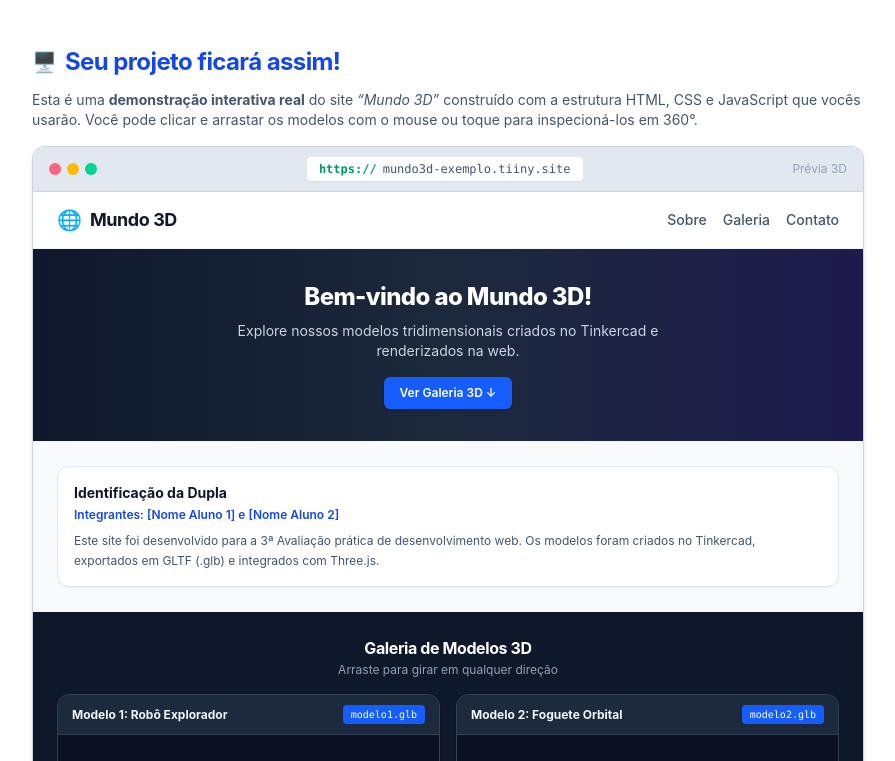
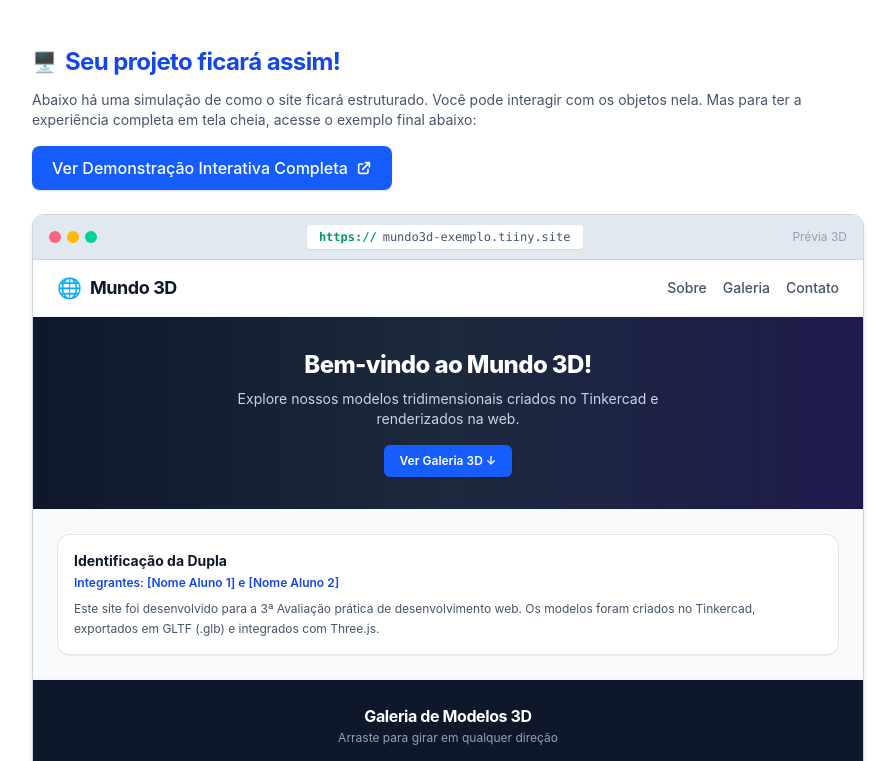
Before and after one commit to abner-lucas/atividade-site-com-modelos-3d, a React (Vite) app: page / in a window 1280 px wide. Shown: the part 859-1620 px from the top of the page, without its empty margins (192-1087 px from the left). Built offline with nearby package versions, Linux system fonts and the light colour scheme.

Commit message:
feat: add link to real interactive live demo

```diff
--- a/src/components/PreviewSection.tsx
+++ b/src/components/PreviewSection.tsx
@@ -170,9 +170,23 @@ export const PreviewSection: React.FC = () => {
       </div>
 
       <p className="text-sm text-slate-600 mb-4">
-        Esta é uma <strong>demonstração interativa real</strong> do site <em>“Mundo 3D”</em> construído com a estrutura
-        HTML, CSS e JavaScript que vocês usarão. Você pode clicar e arrastar os modelos com o mouse ou toque para inspecioná-los em 360°.
+        Abaixo há uma simulação de como o site ficará estruturado. Você pode interagir com os objetos nela.
+        Mas para ter a experiência completa em tela cheia, acesse o exemplo final abaixo:
       </p>
+
+      <div className="mb-6 flex">
+        <a
+          href="https://abner-lucas.github.io/webpage-modelo-3d/"
+          target="_blank"
+          rel="noopener noreferrer"
+          className="inline-flex items-center gap-2 px-5 py-2.5 bg-blue-600 hover:bg-blue-700 text-white font-medium rounded-lg shadow-sm transition-colors"
+        >
+          <span>Ver Demonstração Interativa Completa</span>
+          <svg className="w-4 h-4" fill="none" viewBox="0 0 24 24" stroke="currentColor" strokeWidth={2.5}>
+            <path strokeLinecap="round" strokeLinejoin="round" d="M10 6H6a2 2 0 00-2 2v10a2 2 0 002 2h10a2 2 0 002-2v-4M14 4h6m0 0v6m0-6L10 14" />
+          </svg>
+        </a>
+      </div>
 
       {/* Frame de Simulação do Site do Aluno */}
       <div className="w-full mx-auto border border-slate-300 rounded-xl overflow-hidden shadow-md bg-white">
```
